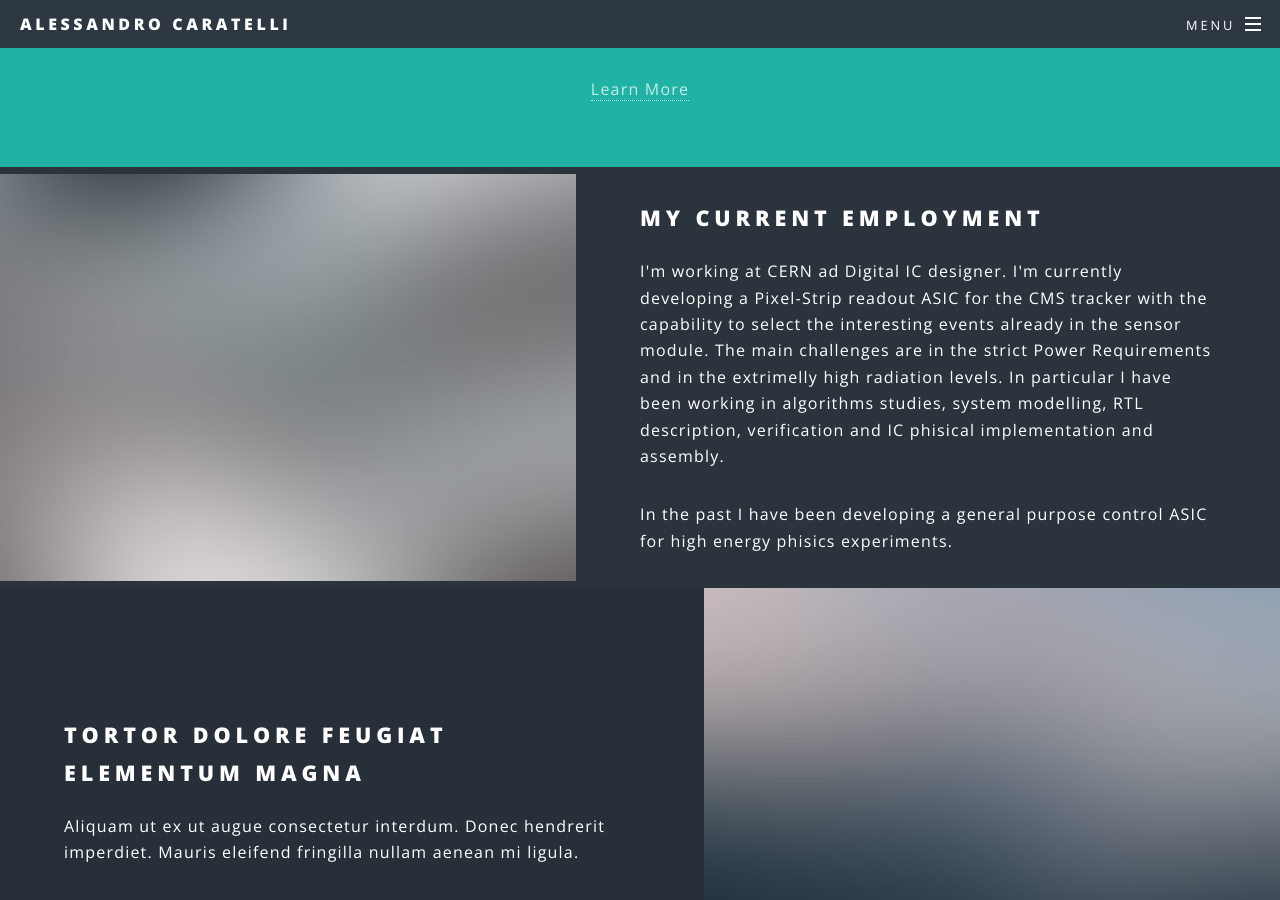
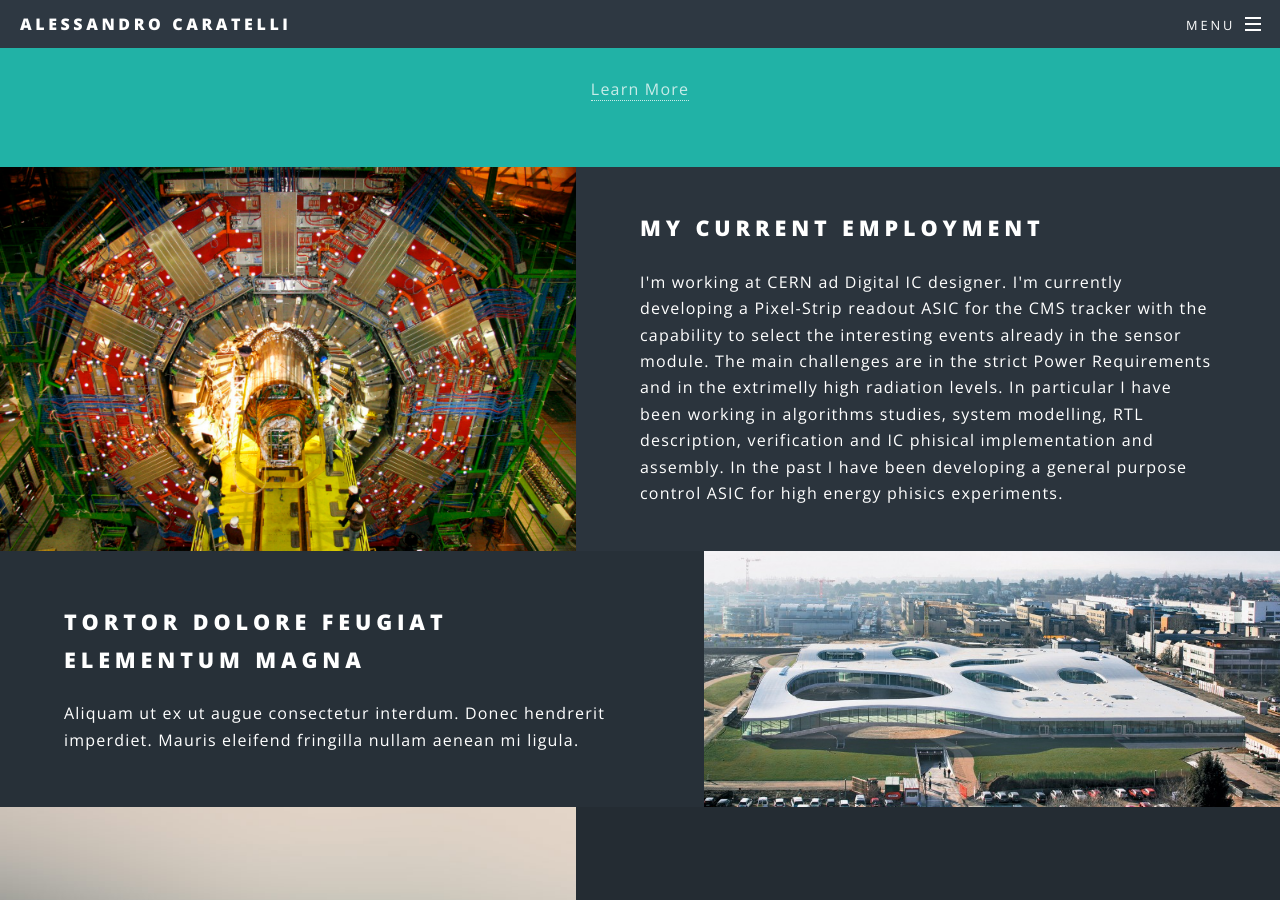
Before and after one commit to acaratel/acaratel.github.io, a Jekyll site: the page built from index.html, in a window 1280 px wide and 900 px high, scrolled down 1281 px. Built offline with Jekyll 4.4.1, drawn with Linux system fonts in a browser that asks for light colours.

```diff
--- a/index.html
+++ b/index.html
@@ -37,15 +37,14 @@ layout: landing
 				<!-- Two -->
 					<section id="two" class="wrapper alt style2">
 						<section class="spotlight">
-							<div class="image"><img src="images/pic01.jpg" alt="" /></div><div class="content">
+							<div class="image"><img src="images/cms1.jpg" alt="" /></div><div class="content">
 								<h2>My current employment<br />
 								</h2>
-								<p>I'm working at CERN ad Digital IC designer. I'm currently developing a Pixel-Strip readout ASIC for the CMS tracker with the capability to select the interesting events already in the sensor module. The main challenges are in the strict Power Requirements and in the extrimelly high radiation levels. In particular I have been working in algorithms studies, system modelling, RTL description, verification and IC phisical implementation and assembly.  </p>
-								<p>In the past I have been developing a general purpose control ASIC for high energy phisics experiments.</p>
+								<p>I'm working at CERN ad Digital IC designer. I'm currently developing a Pixel-Strip readout ASIC for the CMS tracker with the capability to select the interesting events already in the sensor module. The main challenges are in the strict Power Requirements and in the extrimelly high radiation levels. In particular I have been working in algorithms studies, system modelling, RTL description, verification and IC phisical implementation and assembly. In the past I have been developing a general purpose control ASIC for high energy phisics experiments.</p>
 							</div>
 						</section>
 						<section class="spotlight">
-							<div class="image"><img src="images/pic02.jpg" alt="" /></div><div class="content">
+							<div class="image"><img src="images/epfl1.jpg" alt="" /></div><div class="content">
 								<h2>Tortor dolore feugiat<br />
 								elementum magna</h2>
 								<p>Aliquam ut ex ut augue consectetur interdum. Donec hendrerit imperdiet. Mauris eleifend fringilla nullam aenean mi ligula.</p>
```
Also changed, not shown: images/cms1.jpg (added), images/epfl1.jpg (added).
